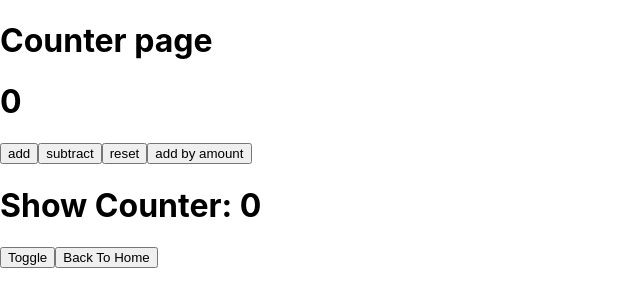
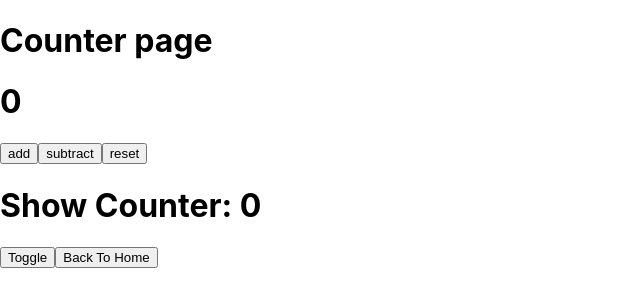
Before and after one commit to napatwongchr/cc8-offline-react-app, a React (Create React App) app in the folder my-app/: page /counter in a window 1280 px wide. Shown: the top 306 px of the page, without its empty margins (0-640 px from the left). Built offline with nearby package versions, Linux system fonts and the light colour scheme.

Commit message:
remove get by amount

```diff
--- a/my-app/src/components/Counter.js
+++ b/my-app/src/components/Counter.js
@@ -20,7 +20,6 @@ function Counter(props) {
       <button onClick={props.addCounter}>add</button>
       <button onClick={props.subtractCounter}>subtract</button>
       <button onClick={props.resetCounter}>reset</button>
-      <button onClick={props.addByAmount}>add by amount</button>
     </div>
   );
 }
--- a/my-app/src/feature/counter/counterSlice.js
+++ b/my-app/src/feature/counter/counterSlice.js
@@ -15,17 +15,9 @@ export const counterSlice = createSlice({
     reset: (state) => {
       state.counter = 0;
     },
-    addByAmount: (state, action) => {
-      state.counter += action.payload;
-    },
   },
 });
 
-export const {
-  increment,
-  decrement,
-  reset,
-  addByAmount,
-} = counterSlice.actions;
+export const { increment, decrement, reset } = counterSlice.actions;
 
 export default counterSlice.reducer;
--- a/my-app/src/pages/CounterPage.js
+++ b/my-app/src/pages/CounterPage.js
@@ -1,12 +1,7 @@
 import { useState } from "react";
 import { useHistory } from "react-router-dom";
 import { useSelector, useDispatch } from "react-redux";
-import {
-  decrement,
-  increment,
-  reset,
-  addByAmount,
-} from "../feature/counter/counterSlice";
+import { decrement, increment, reset } from "../feature/counter/counterSlice";
 import Counter from "../components/Counter";
 
 function CounterPage() {
@@ -24,7 +19,6 @@ function CounterPage() {
           addCounter={() => dispatch(increment())}
           subtractCounter={() => dispatch(decrement())}
           resetCounter={() => dispatch(reset())}
-          addByAmount={() => dispatch(addByAmount(10))}
         />
       )}
       <h1>Show Counter: {counter}</h1>
```
